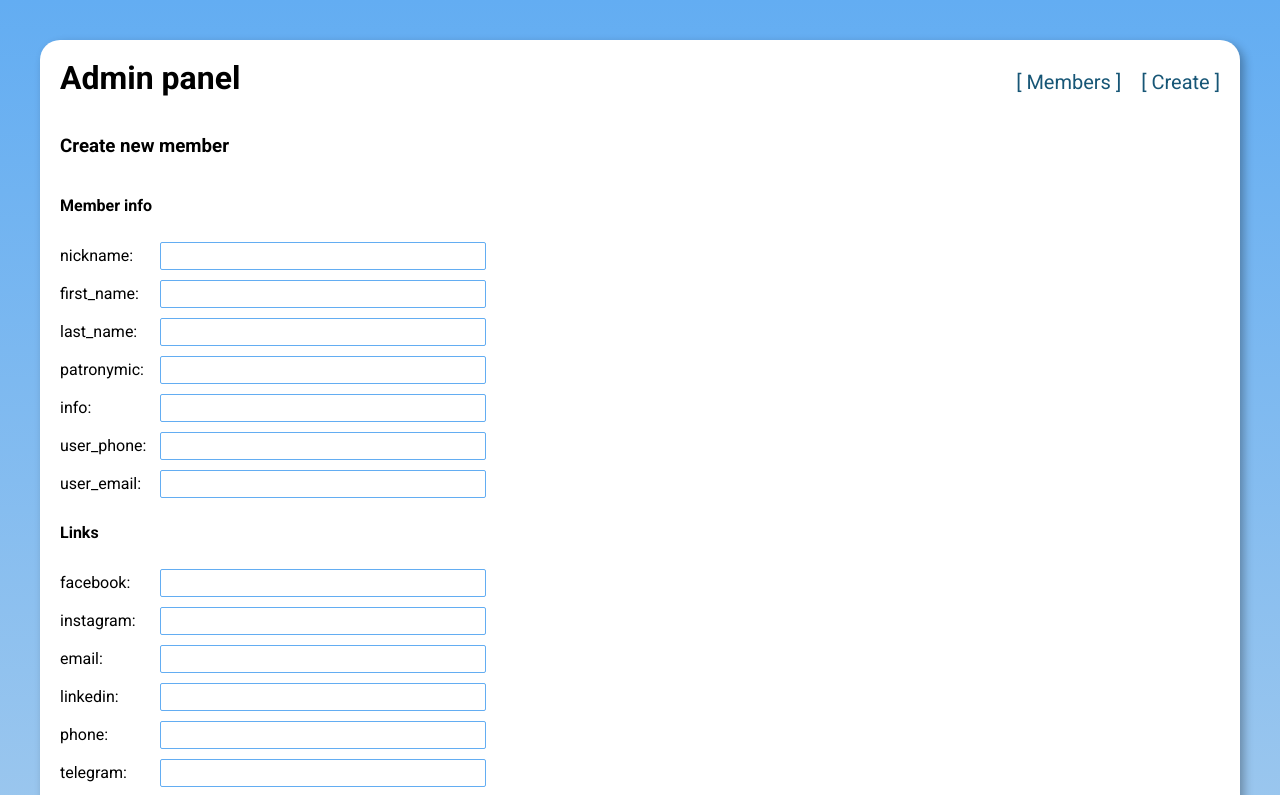
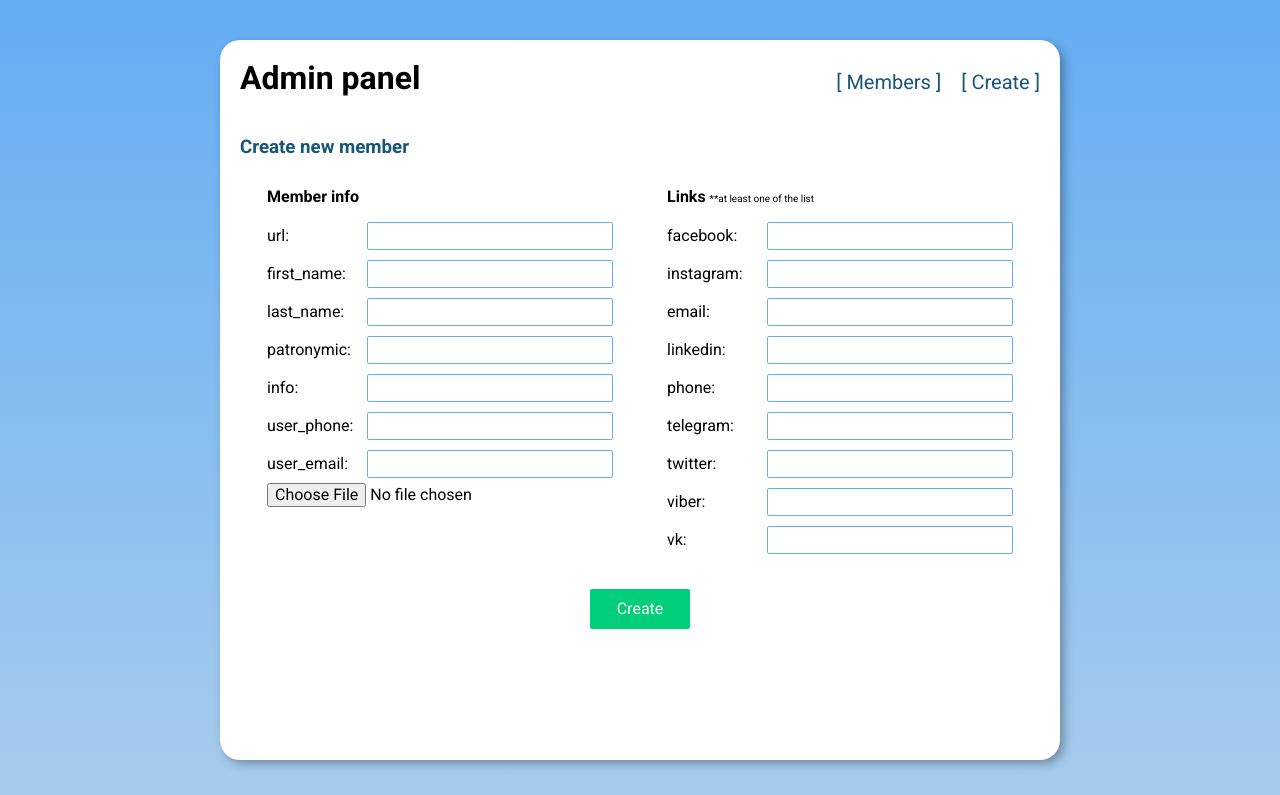
Before and after one commit to StenzelPunch/LEGACY-passment-frontend, a React (Create React App) app: page /__admin__/create in a window 1280 px wide. Shown: the top 795 px of the page. Built offline with nearby package versions, Linux system fonts and the light colour scheme; no server answers.

Commit message:
optimyzing production bundle

```diff
--- a/package.json
+++ b/package.json
@@ -3,9 +3,6 @@
   "version": "0.0.1",
   "private": true,
   "dependencies": {
-    "@testing-library/jest-dom": "^4.2.4",
-    "@testing-library/react": "^9.4.0",
-    "@testing-library/user-event": "^7.2.1",
     "firebase": "^7.6.2",
     "normalize.css": "^8.0.1",
     "react": "^16.12.0",
@@ -15,7 +12,7 @@
   },
   "scripts": {
     "dev": "react-scripts start",
-    "build": "react-scripts build",
+    "build": "GENERATE_SOURCEMAP=false react-scripts build",
     "test": "react-scripts test",
     "eject": "react-scripts eject"
   },
--- a/src/Components/AdminPanel/AdminComponents/CreateNewMember/CreateNewMember.css
+++ b/src/Components/AdminPanel/AdminComponents/CreateNewMember/CreateNewMember.css
@@ -1,3 +1,16 @@
+.create {
+    height: 100%;
+    display: flex;
+    flex-wrap: wrap;
+}
+.create form{
+    width: 100%;
+}
+.create-form{
+    display: flex;
+    justify-content: space-around;
+    flex-wrap: wrap;
+}
 .input-list {
     display: flex;
     flex-direction: column;
@@ -6,6 +19,7 @@
     display: flex;
     flex-wrap: wrap;
     align-items: baseline;
+    max-width: 480px;
     width: 100%;
     margin: 5px 0;
 }
@@ -15,9 +29,57 @@
 
 .input-text {
     border: 1px solid #63ADF2;
-    max-width: 320px;
-    width: 100%;
+    min-width: 240px;
+    width: calc(100% - 120px);
+    margin-left: auto;
     border-radius: 2px;
     height: 24px;
     font-size: 14px;
 }
+
+.creation-success {
+    display: flex;
+    justify-content: center;
+    align-items: center;
+    height: 320px;
+    width: 100%;
+    color: rgb(0, 206, 120);
+    font-size: 36px;
+}
+
+.btn {
+    min-width: 100px;
+    padding: 0 10px;
+    height: 40px;
+    display: flex;
+    justify-content: center;
+    align-items: center;
+    border-radius: 2px;
+    border: none;
+}
+
+.btn:hover {
+    cursor: pointer;
+    opacity: 0.7;
+}
+
+.btn-create {
+    margin: 30px auto;
+    background-color: rgb(0, 206, 120);
+    color: #fff;
+}
+
+.create h3 {
+    margin: 20px 0 10px;
+    color: #175676;
+}
+
+.create h4 {
+    margin: 20px 0 10px;
+}
+
+.create small {
+    font-size: 10px;
+    font-weight: 200;
+    text-decoration: wavy;
+}
--- a/src/Components/AdminPanel/AdminComponents/CreateNewMember/CreateNewMember.jsx
+++ b/src/Components/AdminPanel/AdminComponents/CreateNewMember/CreateNewMember.jsx
@@ -1,21 +1,29 @@
 import React, { useState, useEffect } from "react";
-import { db } from "../../../../backend.js";
+import { createMember , storage} from "../../../../backend.js";
 
 import "./CreateNewMember.css";
 
 const createInputs = (array, state, callback) => {
     const inputsArray = [];
 
-    array.forEach(name => {
+    array.forEach(arr => {
         inputsArray.push(
-            <div className="input-group" key={name}>
-                <label className="input-label" htmlFor={name}>{name}: </label>
-                <input className="input-text" id={name} type="text" onInput={e => {
+            <div className="input-group" key={arr.name}>
+                <label className="input-label" htmlFor={arr.name}>
+                    {arr.name}:{" "}
+                </label>
+                <input
+                    className="input-text"
+                    id={arr.name}
+                    type="text"
+                    required={arr.required}
+                    onInput={e => {
                         callback({
                             ...state,
-                        [name]: e.target.value
-                    })
-                }}></input>
+                            [arr.name]: e.target.value
+                        });
+                    }}
+                ></input>
             </div>
         );
     });
@@ -24,45 +32,80 @@ const createInputs = (array, state, callback) => {
 };
 
 function CreateNewMember(props) {
-    const infoList = ["nickname", "first_name", "last_name", "patronymic", "info", "user_phone", "user_email"];
-    const linkList = ["facebook", "instagram", "email", "linkedin", "phone", "telegram", "twitter", "viber", "vk"];
+    const infoList = [
+        { name: "url", required: true },
+        { name: "first_name", required: true },
+        { name: "last_name", required: true },
+        { name: "patronymic", required: false },
+        { name: "info", required: false },
+        { name: "user_phone", required: true },
+        { name: "user_email", required: false }
+    ];
+    const linkList = [
+        { name: "facebook", required: false },
+        { name: "instagram", required: false },
+        { name: "email", required: false },
+        { name: "linkedin", required: false },
+        { name: "phone", required: false },
+        { name: "telegram", required: false },
+        { name: "twitter", required: false },
+        { name: "viber", required: false },
+        { name: "vk", required: false }
+    ];
 
-    const [info, setInfo] = useState({})
-    const [links, setLinks] = useState({})
-
+    const [info, setInfo] = useState({});
+    const [links, setLinks] = useState({});
+    const [created, setCreated] = useState(false);
 
     return (
-        <div className='create-new-member'>
-            <h3>Create new member</h3>
+        <>
+            {created ? (
+                <div className="creation-success">Creation success</div>
+            ) : (
+                <div className="create">
+                    <h3 className="create-title">Create new member</h3>
+                    <form>
+                        <div className="create-form">
                             <div className="input-list">
                                 <h4>Member info</h4>
                                 {createInputs(infoList, info, setInfo)}
+                                <input type="file" onInput={fileInput}/>
                             </div>
                             <div className="input-list">
-                <h4>Links</h4>
+                                <h4>Links <small>**at least one of the list</small></h4>
                                 {createInputs(linkList, links, setLinks)}
                             </div>
-            <button className="btn btn-create" onClick={createMember}>Create</button>
                         </div>
+                        <button className="btn btn-create" type="submit" onClick={create}>
+                            Create
+                        </button>
+                    </form>
+                </div>
+            )}
+        </>
     );
 
-    function createMember() {
-        db.collection("members").doc(info.nickname).set({
-            ...info,
-            links: {
-                ...links
-            }
+    function fileInput(e) {
+        // const image = new File(e.target.files[0], '')
+        // console.log(image.name);
+
+        storage
+                        .refFromURL(`gs://passment-be.appspot.com/avatars/${e.target.files[0].name}`)
+                        .put(e.target.files[0])
+                        .then(msg => {
+                            alert("success");
                         })
-        .then(function() {
-            setInfo({})
-            setLinks({})
-        })
-        .catch(function(error) {
-            console.error("Error writing document: ", error);
+                        .catch(error => {
+                            alert(error.message);
                         });
     }
 
-
+    function create(e) {
+        e.preventDefault();
+        createMember(info, links, setCreated).then(() => {
+            console.log('success')
+        });
+    }
 }
 
 export default CreateNewMember;
--- a/src/Components/AdminPanel/AdminPanel.css
+++ b/src/Components/AdminPanel/AdminPanel.css
@@ -1,5 +1,5 @@
 .admin-panel {
-    max-width: 1440px;
+    max-width: 800px;
     width: 100%;
     min-height: calc(100vh - 120px);
     margin: 40px;
@@ -8,6 +8,7 @@
     box-shadow: 4px 4px 10px rgba(0, 0, 0, 0.3);
     border-radius: 20px;
     align-self: start;
+    position: relative;
 }
 
 .admin-panel__header {
--- a/src/backend.js
+++ b/src/backend.js
@@ -1,4 +1,6 @@
-import * as firebase from "firebase";
+import firebase from "firebase/app";
+import "firebase/firestore";
+import "firebase/storage";
 import config from "./local/config";
 
 const backend = !firebase.apps.length ? firebase.initializeApp(config) : firebase.app();
@@ -44,6 +46,7 @@ function loadData(params) {
 }
 
 function loadMembers(callback) {
+    try {
         db.collection("members")
             .get()
             .then(res => {
@@ -52,9 +55,48 @@ function loadMembers(callback) {
                         return doc.data();
                     })
                 );
+            })
+            .catch(error => {
+                throw new Error(error);
+            });
+    } catch (error) {
+        throw new Error(error);
+    }
+}
+
+function uploadImage(file, name) {}
+
+function createMember(info, links, file) {
+    return new Promise((resolve, reject) => {
+        db.collection("members")
+            .doc(info.url)
+            .set({
+                ...info,
+                links: {
+                    ...links
+                }
+            })
+            .then(function(res) {
+                if (file) {
+                    storage
+                        .refFromURL("gs://passment-be.appspot.com/avatars/")
+                        .put(file)
+                        .then(msg => {
+                            alert("success");
+                        })
+                        .catch(error => {
+                            alert(error.message);
+                        });
+                }
+                resolve(res);
+            })
+            .catch(function(error) {
+                console.error("Error writing document: ", error);
+                reject(error);
+            });
     });
 }
 
 export default backend;
 
-export { db, storage, loadData, loadMembers };
+export { db, storage, loadData, loadMembers, createMember, uploadImage };
```
Also changed, not shown: 1 other file (tests, documents, lock files or other folders). Lines whose indentation alone changed are shown as unchanged.
